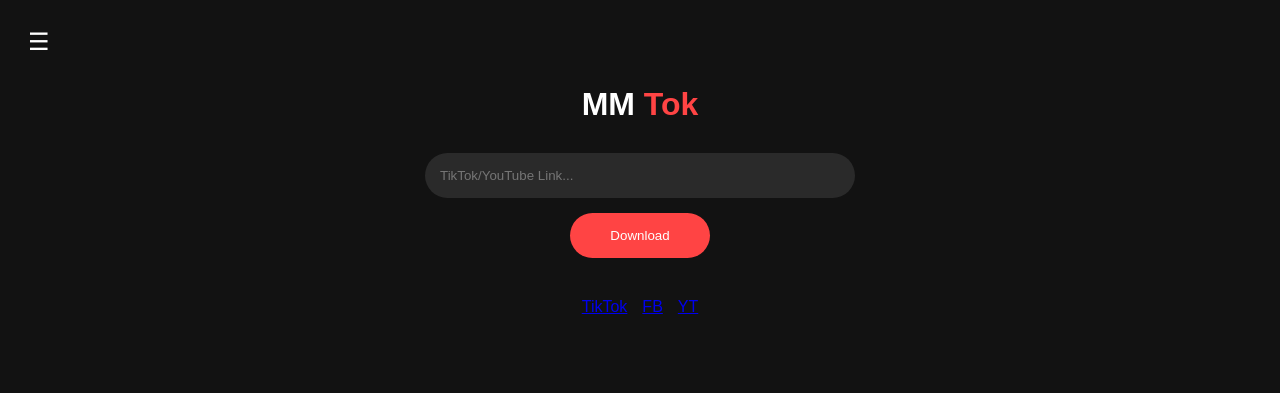
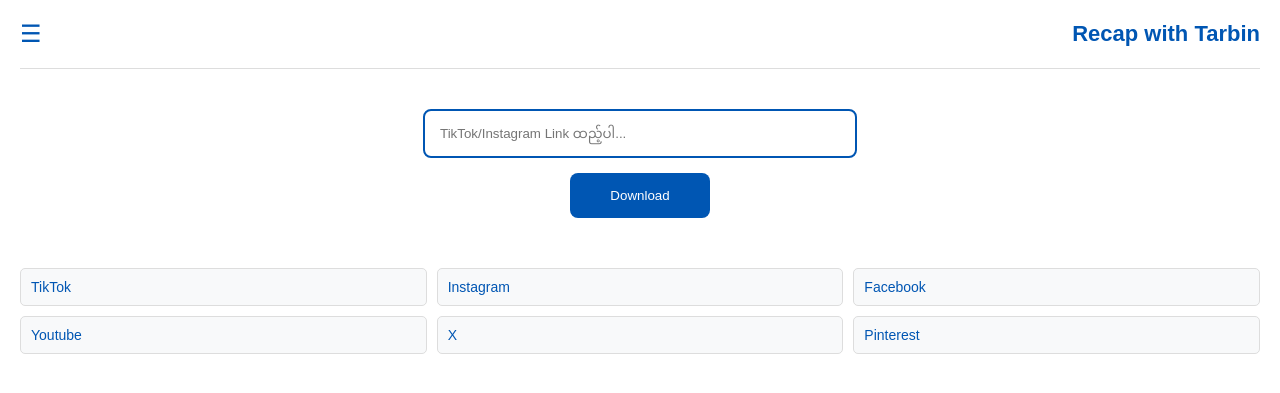
Before and after one commit to tarbinguru/Video-Downloader, a Flask app: page / in a window 1280 px wide. Shown: the top 393 px of the page. Run offline with Flask 3, Linux system fonts and the light colour scheme.

Commit message:
Revamp index.html with new layout and styles
Updated the HTML structure and styles for the page, changing the title and modifying the layout and button styles. Enhanced the social media links and adjusted the JavaScript functions for better functionality.

```diff
--- a/templates/index.html
+++ b/templates/index.html
@@ -1,54 +1,51 @@
 <!DOCTYPE html>
 <html lang="my">
 <head>
-    <meta charset="UTF-8"><meta name="viewport" content="width=device-width, initial-scale=1.0">
-    <title>MM Tok</title>
+    <meta charset="UTF-8">
+    <title>Recap with Tarbin</title>
     <style>
-        body { background: #121212; color: white; font-family: sans-serif; text-align: center; padding: 20px; }
-        .menu-bar { text-align: left; font-size: 24px; cursor: pointer; }
-        .logo { font-size: 32px; font-weight: bold; margin: 30px 0; }
-        .logo span { color: #ff4444; }
-        input { width: 100%; max-width: 400px; padding: 15px; border-radius: 25px; border: none; background: #2a2a2a; color: white; }
-        .dl-btn { background: #ff4444; padding: 15px 40px; border-radius: 25px; border: none; color: white; margin-top: 15px; }
-        .socials { display: flex; justify-content: center; gap: 15px; margin-top: 40px; }
-        .history-item { margin: 10px; padding: 10px; background: #333; border-radius: 10px; }
+        body { background: #ffffff; color: #333; font-family: sans-serif; margin: 0; padding: 20px; }
+        .nav { display: flex; justify-content: space-between; align-items: center; padding-bottom: 20px; border-bottom: 1px solid #ddd; }
+        .menu-btn { font-size: 24px; cursor: pointer; color: #0056b3; }
+        .logo { font-size: 22px; font-weight: bold; color: #0056b3; }
+        .main { margin-top: 40px; text-align: center; }
+        input { width: 90%; max-width: 400px; padding: 15px; border: 2px solid #0056b3; border-radius: 8px; }
+        .btn { background: #0056b3; color: white; padding: 15px 40px; border: none; border-radius: 8px; cursor: pointer; margin-top: 15px; }
+        .socials { display: grid; grid-template-columns: repeat(3, 1fr); gap: 10px; margin-top: 50px; }
+        .app-link { padding: 10px; background: #f8f9fa; border: 1px solid #ddd; border-radius: 5px; text-decoration: none; color: #0056b3; font-size: 14px; }
     </style>
 </head>
 <body>
-    <div class="menu-bar" onclick="alert('Settings: Language/Theme | About: MM Tok v1.0')">☰</div>
-    <div class="logo">MM <span>Tok</span></div>
-
-    <input type="text" id="url" placeholder="TikTok/YouTube Link...">
-    <br><button class="dl-btn" onclick="fetchData()">Download</button>
-
-    <div id="result" style="margin-top:20px;"></div>
-
+    <div class="nav">
+        <div class="menu-btn" onclick="toggleMenu()">☰</div>
+        <div class="logo">Recap with Tarbin</div>
+    </div>
+    <div class="main">
+        <input type="text" id="url" placeholder="TikTok/Instagram Link ထည့်ပါ...">
+        <br><button class="btn" onclick="fetchVideo()">Download</button>
+        <div id="result" style="margin-top:20px;"></div>
+    </div>
     <div class="socials">
-        <a href="https://tiktok.com">TikTok</a> <a href="https://fb.com">FB</a> <a href="https://yt.com">YT</a>
+        <a class="app-link" href="https://tiktok.com">TikTok</a>
+        <a class="app-link" href="https://instagram.com">Instagram</a>
+        <a class="app-link" href="https://facebook.com">Facebook</a>
+        <a class="app-link" href="https://youtube.com">Youtube</a>
+        <a class="app-link" href="https://x.com">X</a>
+        <a class="app-link" href="https://pinterest.com">Pinterest</a>
     </div>
 
     <script>
         let count = 0;
         const AD_LINK = "https://www.effectivecpmnetwork.com/xty6yh7g4z?key=7022e23017dbd223e0d1baa45cd4e219";
 
-        async function fetchData() {
+        function toggleMenu() { alert('Menu: Language (MY/EN/JP/TH/KR), Privacy, About'); }
+        async function fetchVideo() {
             count++;
-            if (count % 2 === 0) window.open(AD_LINK, "_blank"); // ကြော်ငြာဝင်အောင်
-
+            if (count % 2 === 0) window.open(AD_LINK, "_blank");
             const url = document.getElementById('url').value;
             const res = await fetch('/download', { method: 'POST', body: JSON.stringify({url}), headers: {'Content-Type': 'application/json'} });
             const data = await res.json();
-
-            if(data.url) {
-                document.getElementById('result').innerHTML = `
-                    <img src="${data.thumbnail}" width="200" style="border-radius:10px;"><br>
-                    <a href="${data.url}" download class="dl-btn">Download Video</a>
-                `;
-                // History သိမ်းခြင်း
-                let h = JSON.parse(localStorage.getItem('hist') || '[]');
-                h.push(data.title);
-                localStorage.setItem('hist', JSON.stringify(h));
-            }
+            document.getElementById('result').innerHTML = `<img src="${data.thumbnail}" width="200"><br><a href="${data.url}" download class="btn">Download Now</a>`;
         }
     </script>
 </body>
```
